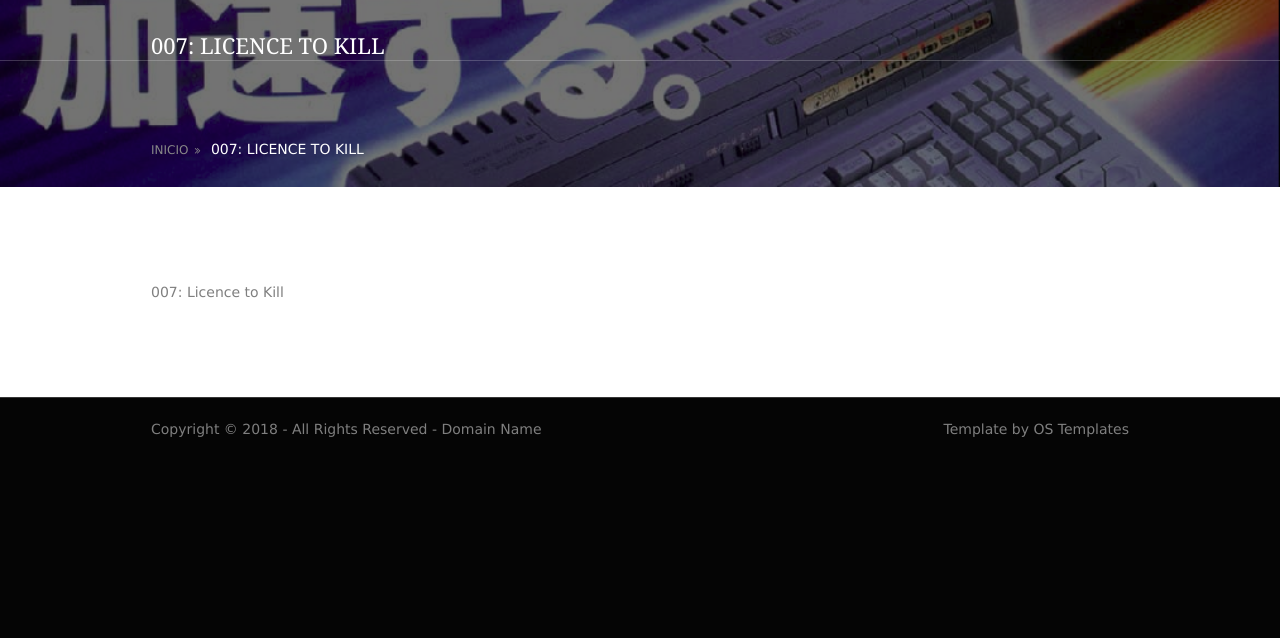
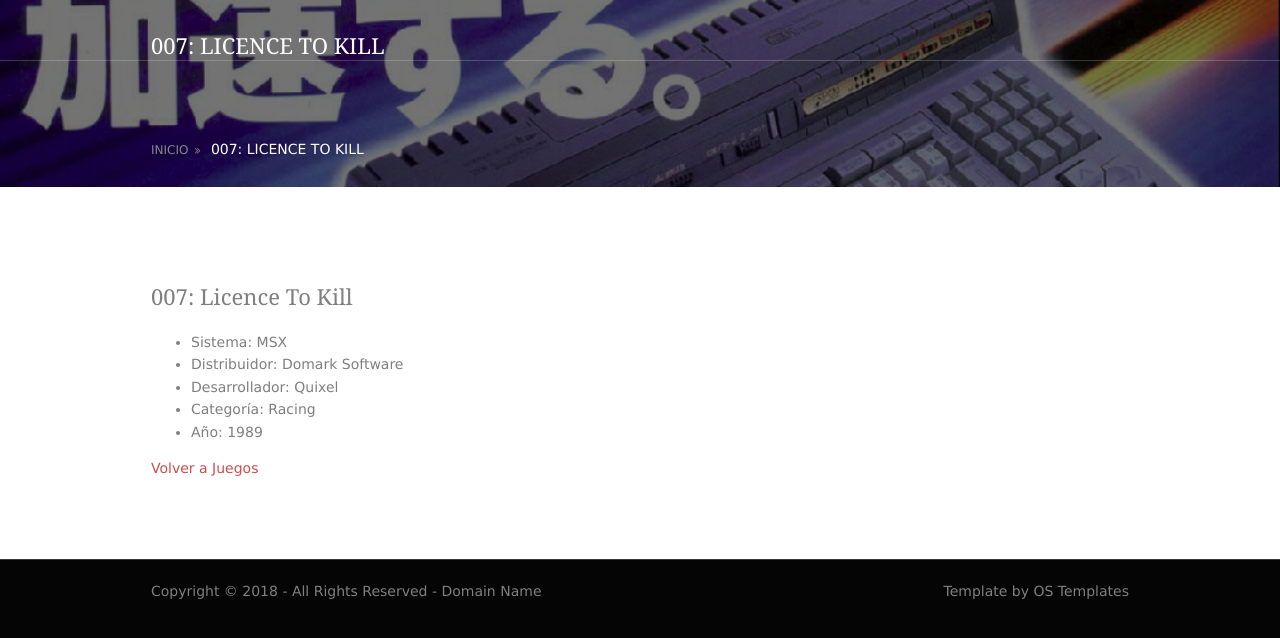
Before and after one commit to robertorodriguez98/tarea-pagina-msx, a Flask app: page /juego/1 in a window 1280 px wide. Shown: the top 638 px of the page. Run offline with Flask 2, Linux system fonts and the light colour scheme.

Commit message:
modificada la pagina de detalles de cada juego

```diff
--- a/templates/juego.html
+++ b/templates/juego.html
@@ -5,7 +5,15 @@
 {% block contenido %}
 <div class="posts">
     <p>
-        {{juego.get("nombre")}}
+        <h1>{{juego.get("nombre")}}</h1>
+        <ul>
+            <li>Sistema: {{juego.get("sistema")}}</li>
+            <li>Distribuidor: {{juego.get("distribuidor")}}</li>
+            <li>Desarrollador: {{juego.get("desarrollador")}}</li>
+            <li>Categoría: {{juego.get("categoria")}}</li>
+            <li>Año: {{juego.get("año")}}</li>
+        </ul>
     </p>
+    <a href="/juegos">Volver a Juegos</a>
 </div>
 {% endblock %}
```
